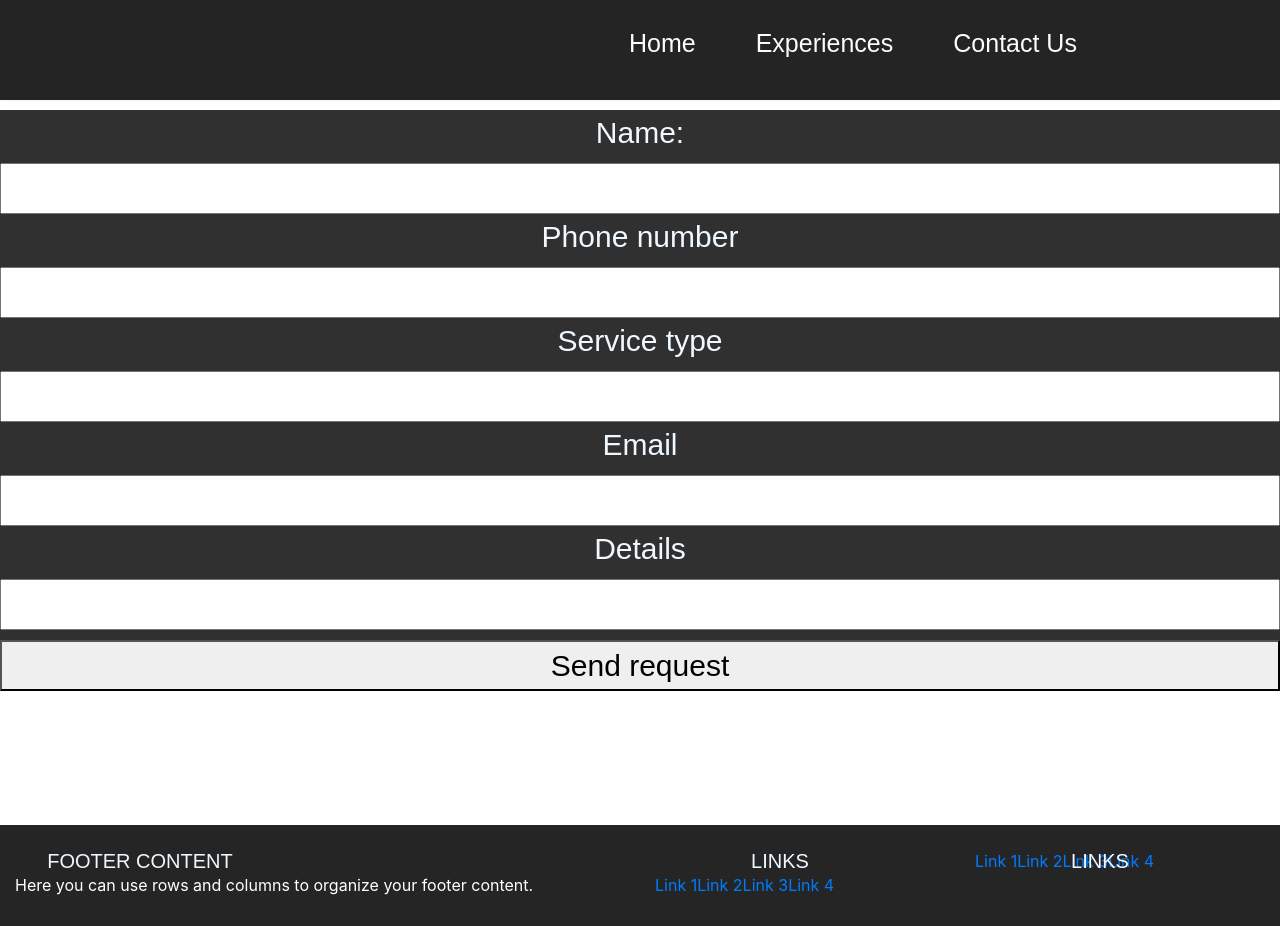
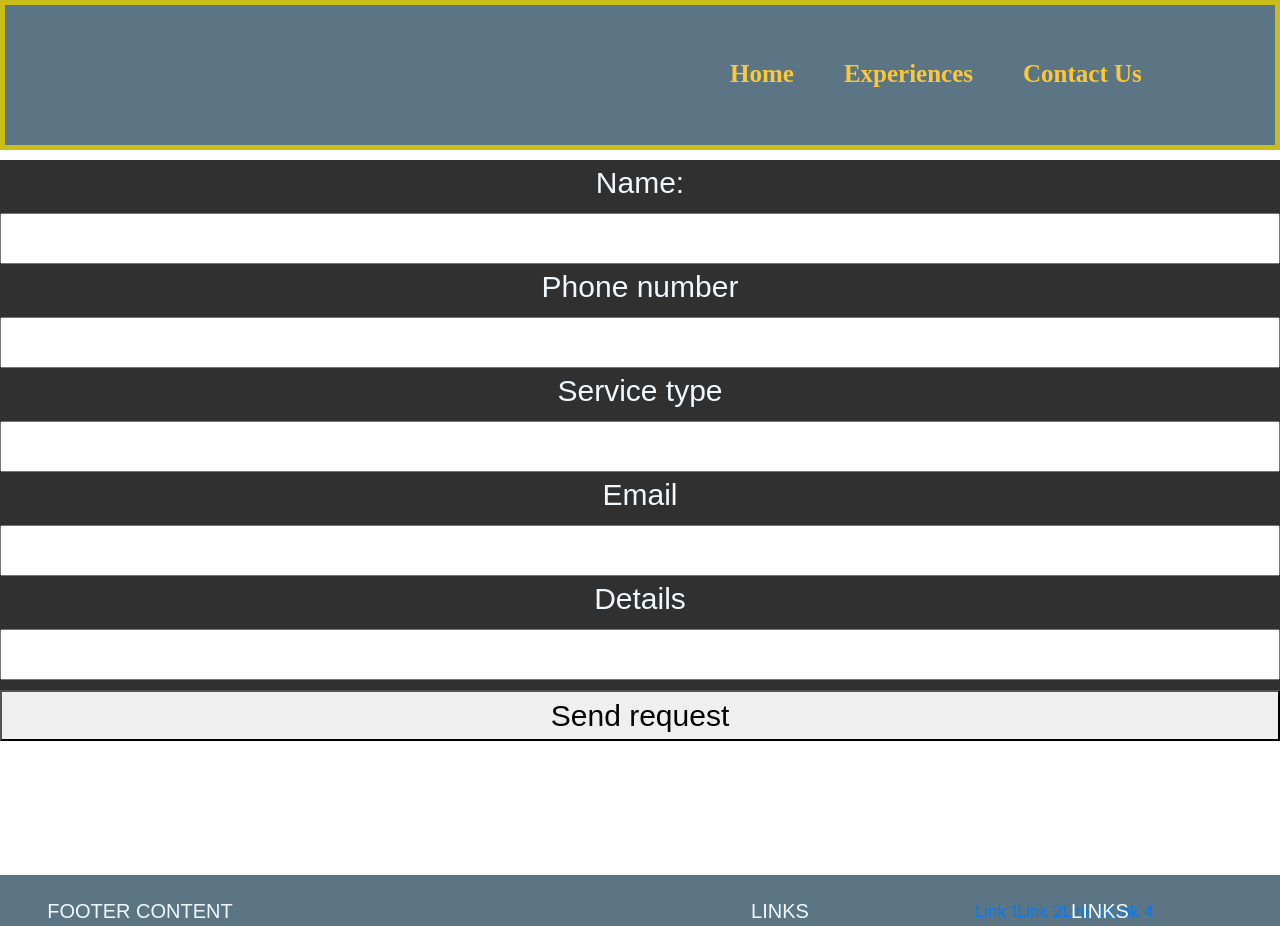
Before and after one commit to abyayabk/oracleConsultancy, a React (Create React App) app: page /ContactUS in a window 1280 px wide. Shown: the top 926 px of the page. Built offline with nearby package versions, Linux system fonts and the light colour scheme.

Commit message:
5th commit

```diff
--- a/src/Footer.css
+++ b/src/Footer.css
@@ -1,7 +1,7 @@
 .page-footer{
-    background-color: rgb(37, 37, 37);
+    background-color: rgb(91, 117, 133);
     position:block;
 
     margin-bottom: 0px;
-    color: white;
+    color: rgb(196, 167, 4);
 }
--- a/src/Navbar.css
+++ b/src/Navbar.css
@@ -18,12 +18,13 @@ ul{
 
  .text{
 
-    color : rgb(253, 253, 253);
+    color : rgb(252, 200, 57);
      text-Decoration: none;
-      font-family: Arial;
+      font-family:'Bungee Inline', cursive;
       font-size: 25px;
+      font-weight: bolder;
 
-      margin-left: 60px;
+      margin-left: 50px;
       margin-top: 25px;
 
   }
@@ -32,16 +33,21 @@ ul{
 
 
   nav {
-    background-color: rgb(36, 36, 36);
+    background-color: rgb(91, 117, 133);
 
 
     box-shadow: 0 2px 2px -1px rgba(0, 0, 0, 0.055);
-    color: rgb(255, 255, 255);
+
     display: block;
+    padding: 25px;
+    border:solid;
+    border-width: 5px;
+    border-color: rgba(226, 204, 3, 0.822);
 
 
-    width: auto;
-    height: 100px;
+
+    width: 100%;
+    height: 150px;
 
 
 }
--- a/src/Navbar.js
+++ b/src/Navbar.js
@@ -17,7 +17,7 @@ function Navbar()
 
 
 
-        <ul style={{marginLeft:"40%"}}>
+        <ul style={{marginLeft:"50%"}}>
 
 
 
--- a/src/pages/HomePage.css
+++ b/src/pages/HomePage.css
@@ -6,7 +6,7 @@
 h1{
   background-color: rgb(49, 48, 48);
   color: aliceblue;
-  font-family: Arial;
+  font-family: 'Bungee Inline', cursive;
   font-size: 30px;
   width: 800px;
   height: 250px;
@@ -23,10 +23,11 @@ p{
 .h1variant{
 
   background-size: cover;
-  background-color: rgb(49, 48, 48);
-  color: aliceblue;
-  font-family: Arial;
+  background-color: rgb(209, 194, 178);
+  color: rgb(0, 0, 0);
+  font-family: 'Bungee Inline', cursive;
   font-size: 30px;
+  font-weight: bolder;
   width: 800px;
   height: 700px;
   position: absolute;
```
